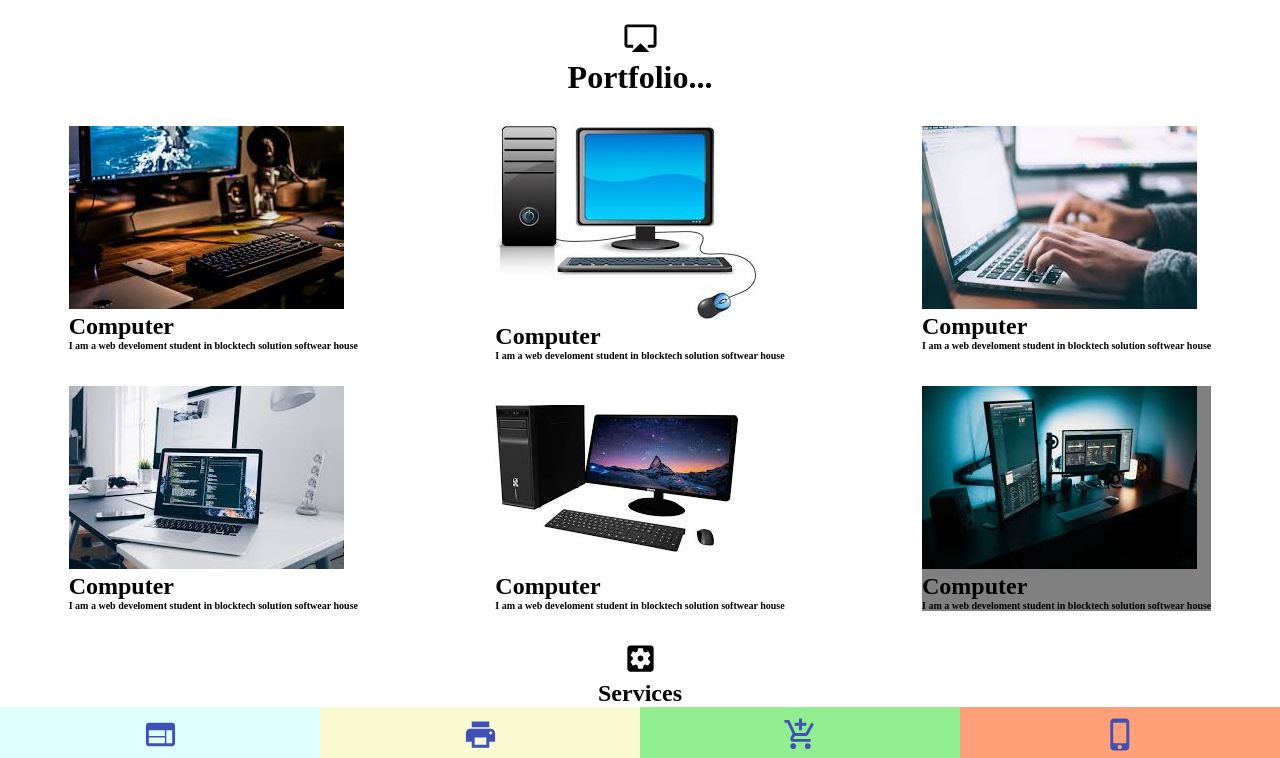
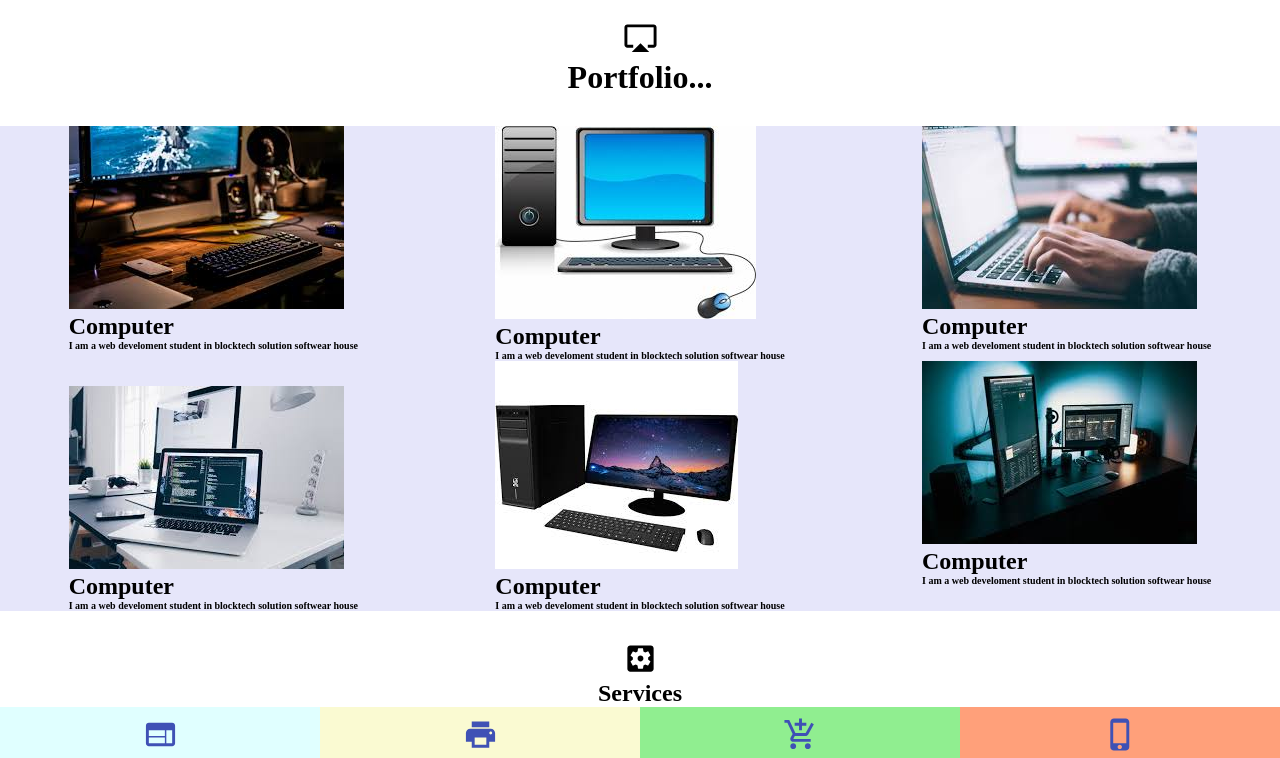
Before and after one commit to ali-203/legend, a React (Create React App) app: page / in a window 1280 px wide. Shown: the part 560-1318 px from the top of the page. Built offline with nearby package versions, Linux system fonts and the light colour scheme.

Commit message:
updated css

```diff
--- a/src/App.css
+++ b/src/App.css
@@ -83,6 +83,7 @@ text-align: center;
 text-align: center;
 }
 .all_img {
+  background-color: lavender;
   display: flex;
   justify-content: space-around;
 }
@@ -182,6 +183,6 @@ background-color: gray;
 .imah-two:hover {
   background-color: gray;
 }
-.image_three {
+.imag_three:hover {
   background-color: gray;
 }
--- a/src/App.js
+++ b/src/App.js
@@ -90,7 +90,7 @@ function App() {
  <p> I am a web develoment student in
  blocktech solution softwear house</p>
 </div>
-<div className="image_three">
+<div className="imag_three">
 <img src="nic.png"/>
  <h2>Computer</h2>
  <p> I am a web develoment student in
```
